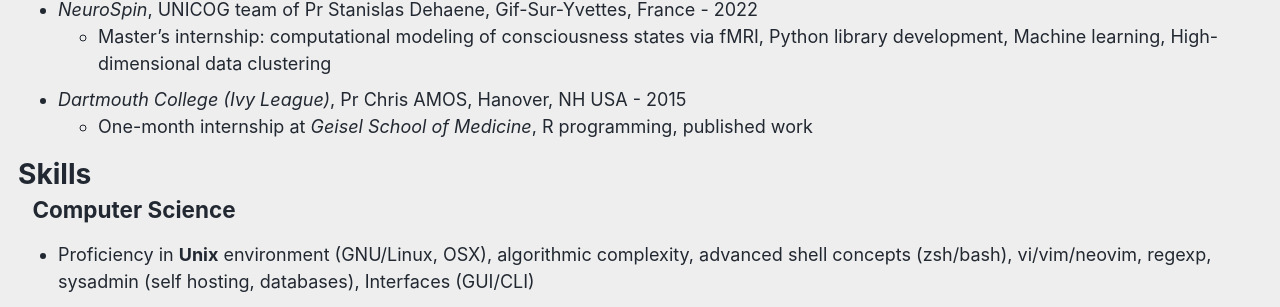
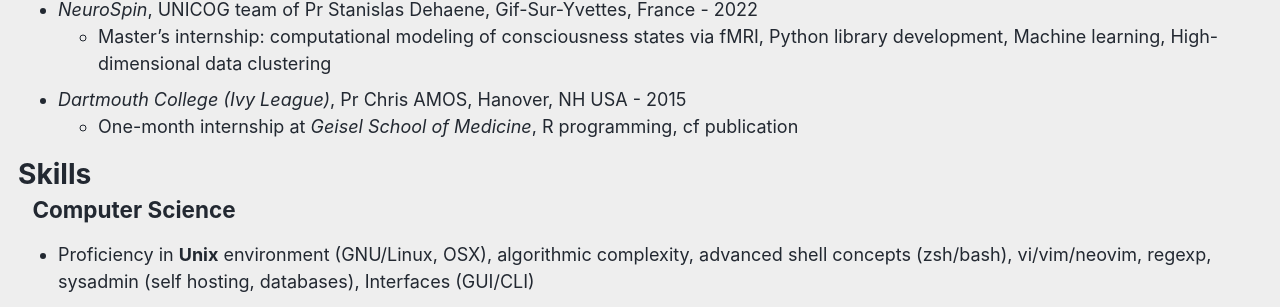
Before and after one commit to thiswillbeyourgithub/website, a Jekyll site: the page built from _pages/cv_en.md, in a window 1280 px wide and 900 px high, scrolled down 561 px. Shown: the part 144-451 px from the top of the window. Built offline with Jekyll 4.4.1, drawn with Linux system fonts in a browser that asks for light colours; a script that is not in the unit is left out.

Commit message:
cf publication
Signed-off-by: thiswillbeyourgithub <26625900+thiswillbeyourgithub@users.noreply.github.com>

```diff
--- a/_pages/cv_en.md
+++ b/_pages/cv_en.md
@@ -56,7 +56,7 @@
 * *NeuroSpin*, UNICOG team of Pr Stanislas Dehaene, Gif-Sur-Yvettes, France - 2022
     * Master's internship: computational modeling of consciousness states via fMRI, Python library development, Machine learning, High-dimensional data clustering
 * *Dartmouth College (Ivy League)*, Pr Chris AMOS, Hanover, NH USA - 2015
-    * One-month internship at *Geisel School of Medicine*, R programming, published work
+    * One-month internship at *Geisel School of Medicine*, R programming, cf publication
 
 
 # Skills
```
Also changed, not shown: _pages/cv_fr.md (+1 -1 lines).
